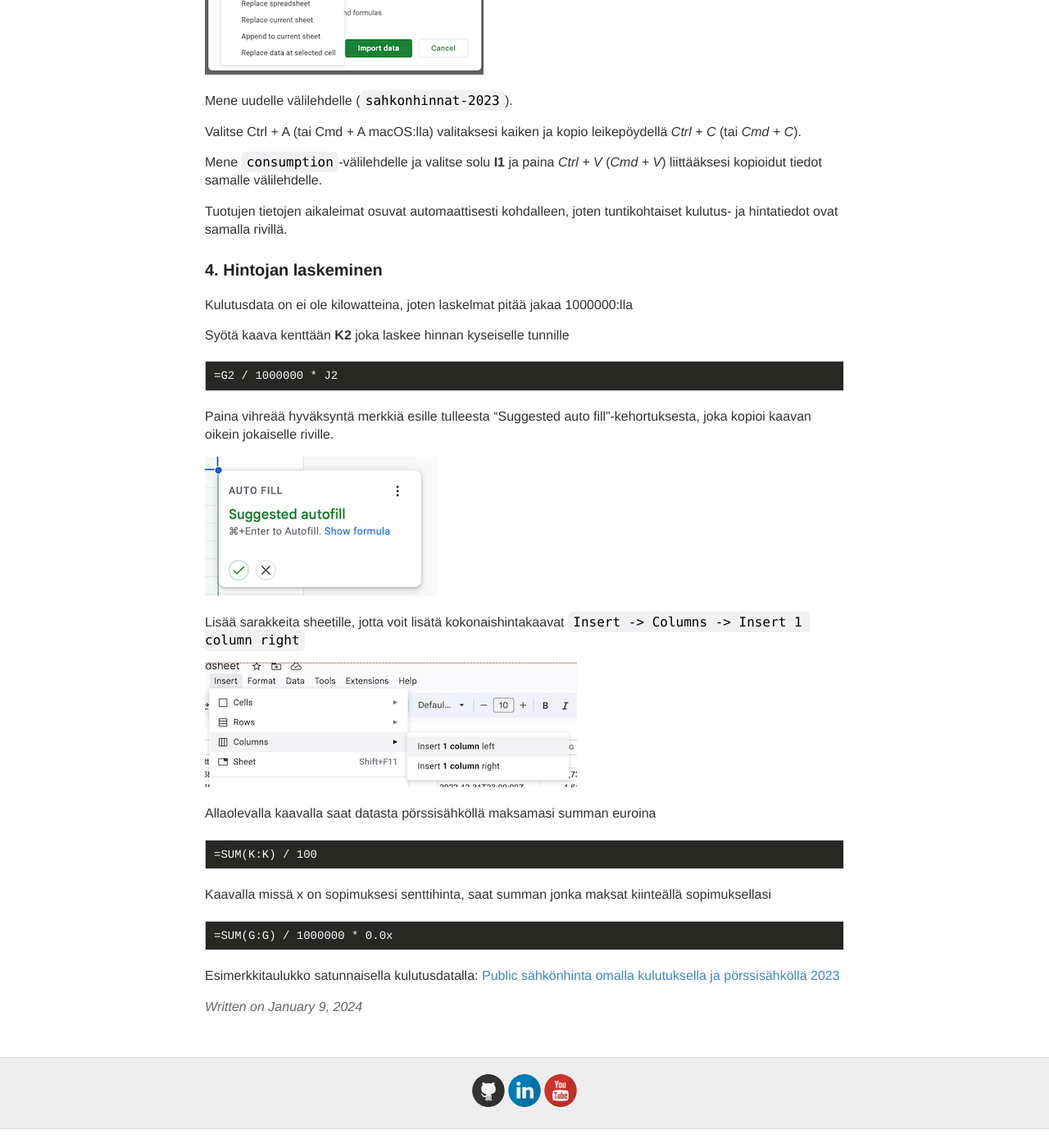
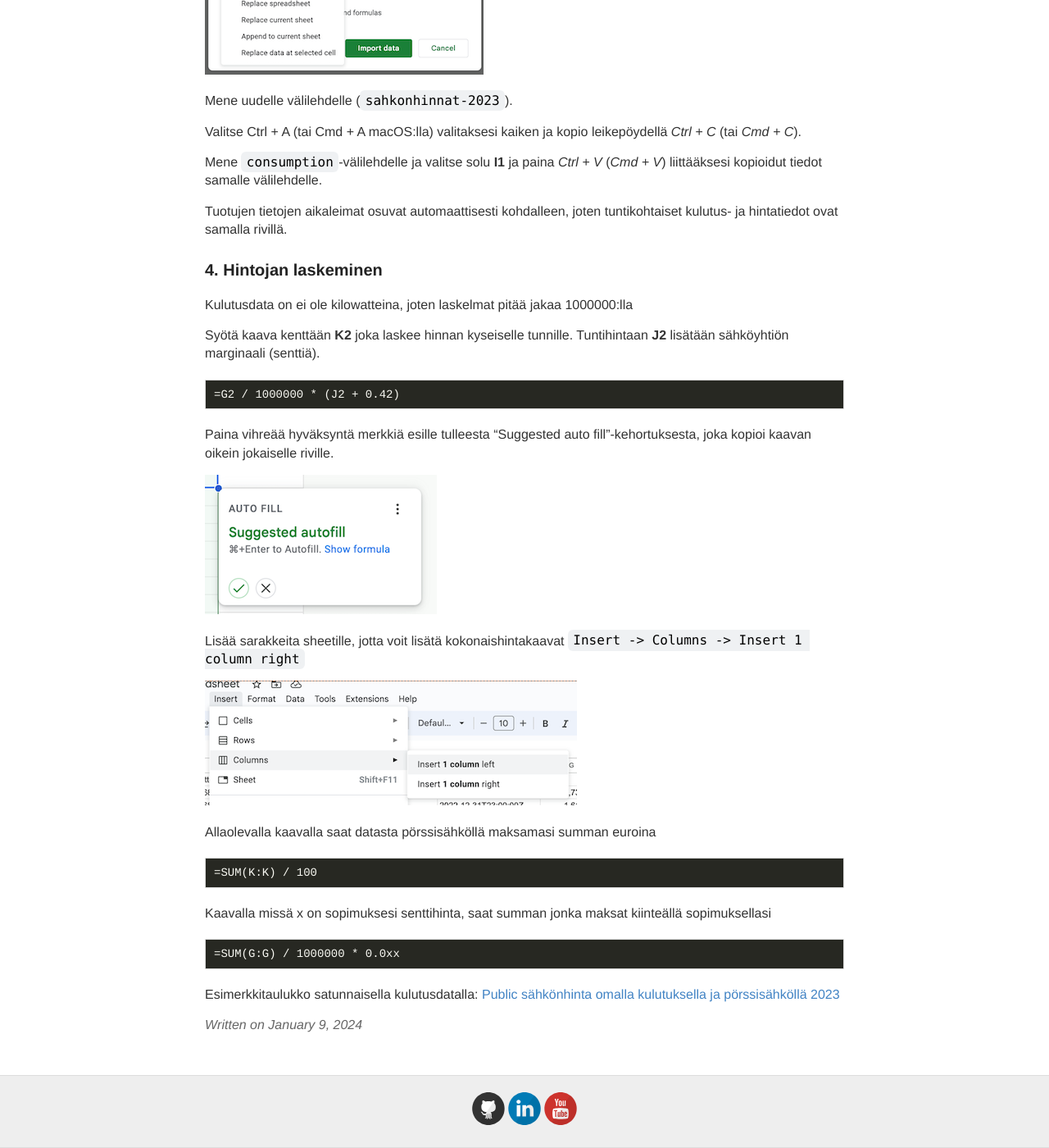
Before and after one commit to ttu/ttu.github.io, a Jekyll site: the page built from _posts/2024-1-9-sahkon-hinta-oma-kulutus-porssisahko.md, in a window 1280 px wide and 1400 px high, scrolled down 2322 px. Shown: the whole window at 82% size. Built offline with Jekyll 4.4.1, drawn with Linux system fonts in a browser that asks for light colours; before the commit the page ends 3699 px from its top, so only the background shows below that.

Commit message:
Update formula from porssisahko post

````diff
--- a/_posts/2024-1-9-sahkon-hinta-oma-kulutus-porssisahko.md
+++ b/_posts/2024-1-9-sahkon-hinta-oma-kulutus-porssisahko.md
@@ -73,9 +73,9 @@ Tuotujen tietojen aikaleimat osuvat automaattisesti kohdalleen, joten tuntikohta
 
 Kulutusdata on ei ole kilowatteina, joten laskelmat pitää jakaa 1000000:lla
 
-Syötä kaava kenttään __K2__ joka laskee hinnan kyseiselle tunnille
+Syötä kaava kenttään __K2__ joka laskee hinnan kyseiselle tunnille. Tuntihintaan __J2__ lisätään sähköyhtiön marginaali (senttiä).
 ```
-=G2 / 1000000 * J2
+=G2 / 1000000 * (J2 + 0.42)
 ```
 
 Paina vihreää hyväksyntä merkkiä esille tulleesta "Suggested auto fill"-kehortuksesta, joka kopioi kaavan oikein jokaiselle riville.
@@ -94,7 +94,7 @@ Allaolevalla kaavalla saat datasta pörssisähköllä maksamasi summan euroina
 
 Kaavalla missä x on sopimuksesi senttihinta, saat summan jonka maksat kiinteällä sopimuksellasi
 ```
-=SUM(G:G) / 1000000 * 0.0x
+=SUM(G:G) / 1000000 * 0.0xx
 ```
 
 Esimerkkitaulukko satunnaisella kulutusdatalla:
````
